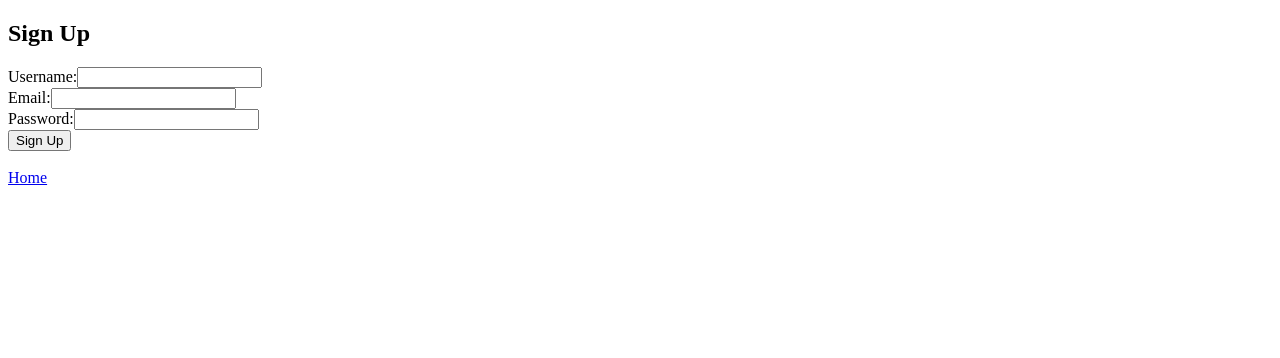
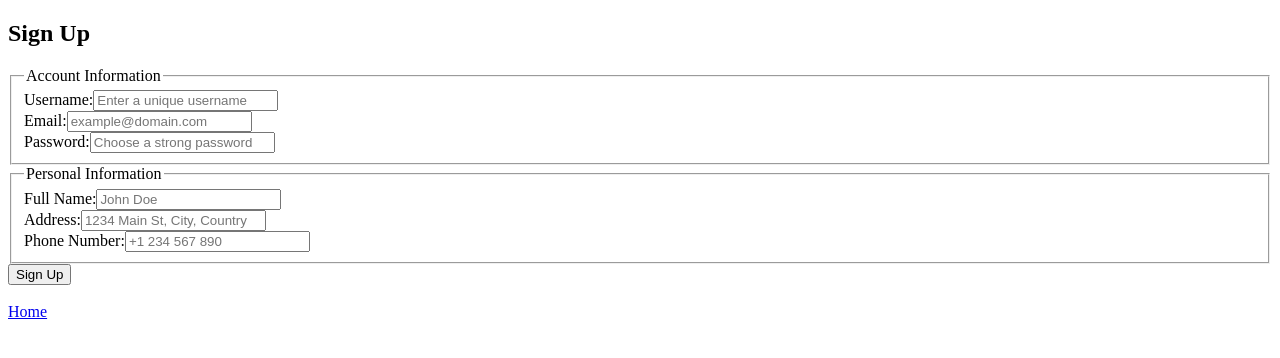
Before and after one commit to Vitomirov/warranty-wallet, a React (Vite) app: page /signup in a window 1280 px wide. Shown: the top 358 px of the page. Built offline with nearby package versions, Linux system fonts and the light colour scheme.

Commit message:
Add MyAccount.jsx for display and update users data

```diff
--- a/src/backend/routes/auth.functions.js
+++ b/src/backend/routes/auth.functions.js
@@ -125,13 +125,13 @@ export const refreshToken = (req, res) => {
 
 // Function to signup a new user
 export const signup = async (req, res) => {
-  const { username, userEmail, password } = req.body;
+  const { username, userEmail, password, fullName, userAddress, userPhoneNumber } = req.body;
 
   try {
     const hashedPassword = await bcrypt.hash(password, 10);
-    const sql = 'INSERT INTO users (username, userEmail, password) VALUES (?, ?, ?)';
+    const sql = 'INSERT INTO users (username, userEmail, password, fullName, userAddress, userPhoneNumber) VALUES (?, ?, ?, ?, ?, ?)';
 
-    connection.query(sql, [username, userEmail, hashedPassword], (err, result) => {
+    connection.query(sql, [username, userEmail, hashedPassword, fullName, userAddress, userPhoneNumber], (err, result) => {
       if (err) {
         console.error('Error signing up:', err);
         return res.status(500).send('Failed to sign up');
--- a/src/backend/routes/email.js
+++ b/src/backend/routes/email.js
@@ -2,7 +2,7 @@ import nodemailer from 'nodemailer';
 import dotenv from 'dotenv';
 import { dirname } from 'path';
 import { fileURLToPath } from 'url';
-import fs from 'fs'; // Ensure you import the 'fs' module
+import fs from 'fs';
 
 // Define __dirname for use in ES modules
 const __filename = fileURLToPath(import.meta.url);
--- a/src/backend/server.js
+++ b/src/backend/server.js
@@ -5,6 +5,7 @@ import dotenv from 'dotenv';
 import db from './db.js';
 import authRoutes from './routes/auth.js';
 import warrantiesRoutes from './routes/warranties.js';
+import userRoutes from './routes/user.js';
 import { dirname } from 'path';
 import { fileURLToPath } from 'url';
 import multer from 'multer';
@@ -45,6 +46,7 @@ const upload = multer({ dest: uploadDirectory });
 app.use('/uploads', express.static(uploadDirectory));
 app.use('/warranties', upload.single('pdfFile'), warrantiesRoutes);
 app.use('/', authRoutes);
+app.use('/', userRoutes);
 
 //Sending complaints mails
 app.post('/warranty/claim', async (req, res) => {
--- a/src/frontend/App.jsx
+++ b/src/frontend/App.jsx
@@ -2,6 +2,7 @@ import React from 'react';
 import { Routes, Route, Navigate } from 'react-router-dom';
 import LogIn from './components/LogIn';
 import SignUp from './components/SignUp';
+import MyAccount from './components/MyAccount';
 import Dashboard from './components/Dashboard';
 import Home from './components/Home';
 import LayoutWithNav from './components/LayoutWithNav';
@@ -27,6 +28,11 @@ function App() {
         <Route path="/dashboard" element={
            <PrivateRoute>
             <LayoutWithoutNav><Dashboard /></LayoutWithoutNav>
+          </PrivateRoute>
+        } />
+        <Route path='/myAccount' element={
+          <PrivateRoute>
+            <LayoutWithNav><MyAccount /></LayoutWithNav>
           </PrivateRoute>
         } />
         <Route path="/newWarranty" element={
--- a/src/frontend/components/Dashboard.jsx
+++ b/src/frontend/components/Dashboard.jsx
@@ -13,6 +13,8 @@ function Dashboard() {
       <br />
       <Link to="/myWarranties">My Warranties</Link>
       <br />
+      <Link to="/myAccount">My Account</Link>
+      <br />
       <Link to="/">Back</Link>
       </>
   );
--- /dev/null
+++ b/src/frontend/components/MyAccount.jsx
@@ -0,0 +1,140 @@
+import React, { useEffect, useState } from "react";
+import axios from "axios";
+import { useAuth } from '../context/AuthContext';
+
+function MyAccount() {
+    const { token } = useAuth(); // Get the token from the AuthContext
+    const [userData, setUser] = useState({
+        fullName: '',
+        userAddress: '',
+        userPhoneNumber: ''
+    });
+    const [loading, setLoading] = useState(true);
+    const [error, setError] = useState(null);
+    const [successMessage, setSuccessMessage] = useState('');
+
+    // Fetch user data on component mount
+    useEffect(() => {
+        const fetchUser = async () => {
+            setLoading(true);
+            try {
+                if (!token) {
+                    setError("No token found, please log in.");
+                    setLoading(false);
+                    return;
+                }
+                console.log("Token being sent:", token);
+
+                const response = await axios.get('http://localhost:3000/me', {
+                    headers: {
+                        'Authorization': `Bearer ${token}` // Use token here
+                    }
+                });
+                console.log("Fetched user data:", response.data); // Log the fetched data
+                // Update state with fetched user data
+                if (response.data) {
+                    setUser({
+                        fullName: response.data.fullName || '',
+                        userAddress: response.data.userAddress || '',
+                        userPhoneNumber: response.data.userPhoneNumber || ''
+                    });
+                }
+            } catch (error) {
+                if (error.response) {
+                    console.error("Error fetching user data:", error.response.status);
+                    setError(`Error: ${error.response.data.message || "An error occurred."}`);
+                } else {
+                    console.error("Error fetching user data:", error.message);
+                    setError("Error fetching user data.");
+                }
+            } finally {
+                setLoading(false);
+            }
+        };
+        fetchUser();
+    }, [token]); // Include token in dependency array
+
+    const handleInputChange = (e) => {
+        const { name, value } = e.target;
+        setUser((prevData) => ({
+            ...prevData,
+            [name]: value
+        }));
+    };
+
+    const handleUpdate = async (e) => {
+        e.preventDefault();
+        if (!token) {
+            setError("No token found, please log in.");
+            return;
+        }
+
+        try {
+            await axios.put('http://localhost:3000/me', userData, {
+                headers: {
+                    'Authorization': `Bearer ${token}`
+                }
+            });
+            setSuccessMessage('Account information updated successfully.');
+            setError(null);
+            // Optionally fetch user data again to ensure it's up-to-date
+            // fetchUser Data(); // Uncomment this line if you want to refresh data after update
+        } catch (error) {
+            if (error.response) {
+                console.error('Error updating account information:', error.response.status);
+                setError(`Error: ${error.response.data.message || "An error occurred."}`);
+            } else {
+                console.error('Error updating account information:', error.message);
+                setError('Error updating account information.');
+            }
+        }
+    };
+
+    if (loading) return <p>Loading...</p>;
+    if (error) return <p style={{ color: 'red' }}>{error}</p>;
+
+    return (
+        <form onSubmit={handleUpdate}>
+            <div>
+                <label htmlFor="fullName">Full Name:</label>
+                <input
+                    type="text"
+                    id="fullName"
+                    name="fullName"
+                    value={userData.fullName} // Display current full name
+                    onChange={handleInputChange}
+                    placeholder="Full Name"
+                    required
+                />
+            </div>
+            <div>
+                <label htmlFor="userAddress">Address:</label>
+                <input
+                    type="text"
+                    id="userAddress"
+                    name="userAddress"
+                    value={userData.userAddress} // Display current address
+                    onChange={handleInputChange}
+                    placeholder="Address"
+                    required
+                />
+            </div>
+            <div>
+                <label htmlFor="userPhoneNumber">Phone Number:</label>
+                <input
+                    type="text"
+                    id="userPhoneNumber"
+                    name="userPhoneNumber"
+                    value={userData.userPhoneNumber} // Display current phone number
+                    onChange={handleInputChange}
+                    placeholder="Phone Number"
+                    required
+                />
+            </div>
+            <button type="submit">Update Account</button>
+            {successMessage && <p style={{ color: 'green' }}>{successMessage}</p>}
+        </form>
+    );
+}
+
+export default MyAccount;
--- a/src/frontend/components/SignUp.jsx
+++ b/src/frontend/components/SignUp.jsx
@@ -5,11 +5,14 @@ import axios from 'axios';
 
 function SignUp() {
   const { signup } = useAuth();
-  const navigate = useNavigate();
   const [username, setUsername] = useState('');
   const [userEmail, setUserEmail] = useState('');
   const [password, setPassword] = useState('');
+  const [fullName, setFullName] = useState('');
+  const [userAddress, setUserAddress] = useState('');
+  const [userPhoneNumber, setUserPhoneNumber] = useState('');
   const [message, setMessage] = useState('');
+  const navigate = useNavigate();
 
   const handleSubmit = async (e) => {
     e.preventDefault();
@@ -18,11 +21,17 @@ function SignUp() {
         username,
         userEmail,
         password,
+        fullName,
+        userAddress,
+        userPhoneNumber
       });
       setMessage(response.data);
       setUsername('');
       setUserEmail('');
       setPassword('');
+      setFullName('');
+      setUserAddress('');
+      setUserPhoneNumber('');
       navigate('/login');
     } catch (error) {
       setMessage('Failed to sign up');
@@ -34,20 +43,84 @@ function SignUp() {
       <h2>Sign Up</h2>
       {message && <p>{message}</p>}
       <form onSubmit={handleSubmit}>
+
+        <fieldset>
+          <legend>Account Information</legend>
           <div>
-          <label>Username:</label>
-          <input type="text" value={username} onChange={(e) => setUsername(e.target.value)} required />
+            <label htmlFor="username">Username:</label>
+            <input
+              id="username"
+              type="text"
+              value={username}
+              onChange={(e) => setUsername(e.target.value)}
+              placeholder="Enter a unique username"
+              required
+            />
           </div>
           <div>
-          <label>Email:</label>
-          <input type="text" value={userEmail} onChange={(e) => setUserEmail(e.target.value)} required />
+            <label htmlFor="email">Email:</label>
+            <input
+              id="email"
+              type="email"
+              value={userEmail}
+              onChange={(e) => setUserEmail(e.target.value)}
+              placeholder="example@domain.com"
+              required
+            />
           </div>
           <div>
-          <label>Password:</label>
-          <input type="password" value={password} onChange={(e) => setPassword(e.target.value)} required />
+            <label htmlFor="password">Password:</label>
+            <input
+              id="password"
+              type="password"
+              value={password}
+              onChange={(e) => setPassword(e.target.value)}
+              placeholder="Choose a strong password"
+              required
+            />
           </div>
+        </fieldset>
+
+        <fieldset>
+          <legend>Personal Information</legend>
+          <div>
+            <label htmlFor="fullName">Full Name:</label>
+            <input
+              id="fullName"
+              type="text"
+              value={fullName}
+              onChange={(e) => setFullName(e.target.value)}
+              placeholder="John Doe"
+              required
+            />
+          </div>
+          <div>
+            <label htmlFor="address">Address:</label>
+            <input
+              id="address"
+              type="text"
+              value={userAddress}
+              onChange={(e) => setUserAddress(e.target.value)}
+              placeholder="1234 Main St, City, Country"
+              required
+            />
+          </div>
+          <div>
+            <label htmlFor="phoneNumber">Phone Number:</label>
+            <input
+              id="phoneNumber"
+              type="tel"
+              value={userPhoneNumber}
+              onChange={(e) => setUserPhoneNumber(e.target.value)}
+              placeholder="+1 234 567 890"
+              required
+            />
+          </div>
+        </fieldset>
+
         <button type="submit">Sign Up</button>
       </form>
+
       <br />
       <Link to="/">Home</Link>
     </>
```
Also changed, not shown: src/backend/routes/user.js (added, +43 -0 lines). Lines whose indentation alone changed are shown as unchanged.
